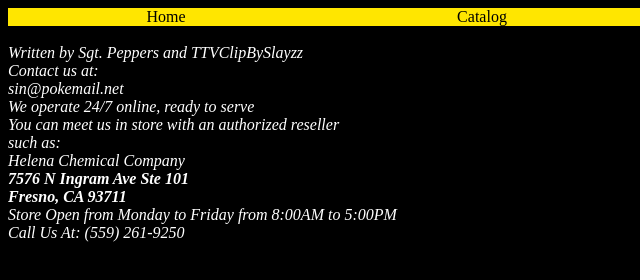
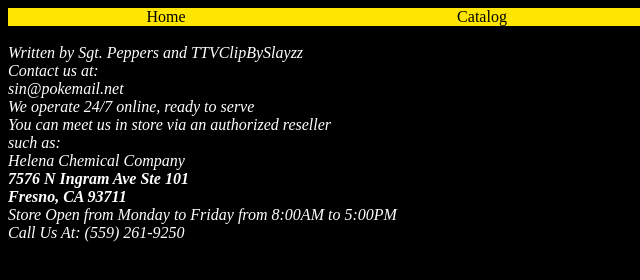
Before and after one commit to AtlasNavigator/StoreProject, a plain HTML site: page contact.html in a window 1280 px wide. Shown: the full height of the page, 0-640 px from the left. Drawn offline with Linux system fonts and the light colour scheme.

Commit message:
Just changed a single word in the contact.html

```diff
--- a/contact.html
+++ b/contact.html
@@ -24,7 +24,7 @@
     sin@pokemail.net<br>
 
     We operate 24/7 online, ready to serve<br>
-    You can meet us in store with an authorized reseller<br>
+    You can meet us in store via an authorized reseller<br>
     such as:<br>
     Helena Chemical Company <br>
     <strong>7576 N Ingram Ave Ste 101<br>
```
